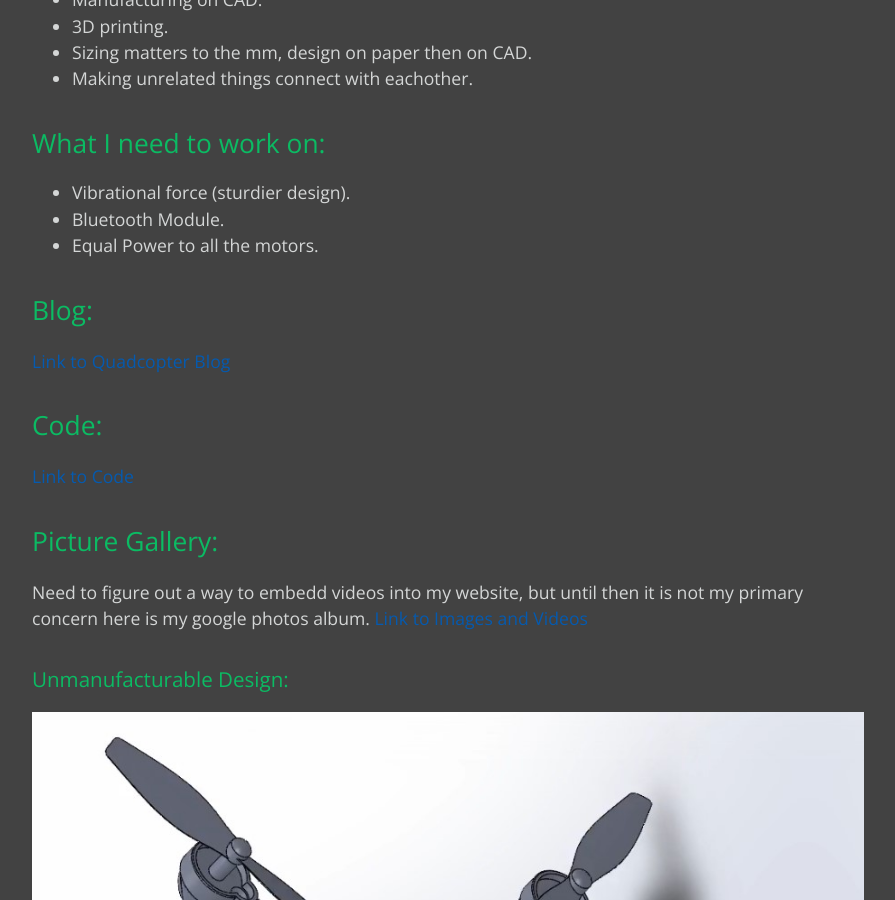
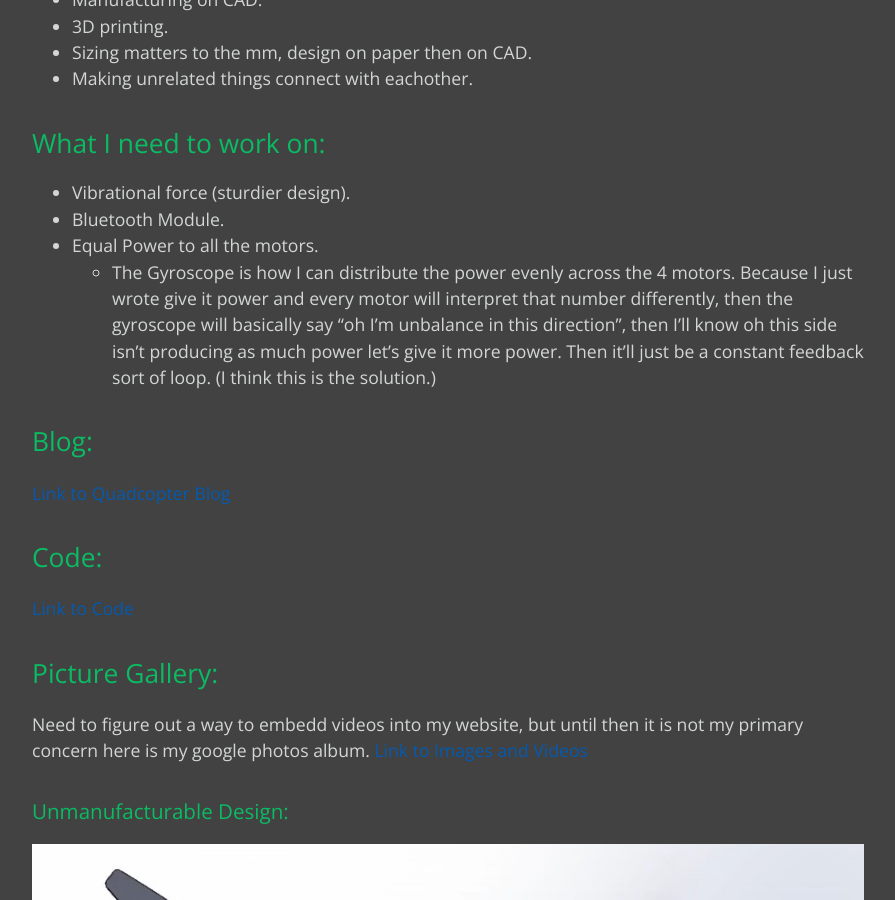
Before and after one commit to joey101/website, a Jekyll site: the page built from projects/quadcopter.md, in a window 1280 px wide and 900 px high, scrolled down 910 px. Shown: the whole window, without its empty margins (192-1087 px from the left). Built offline with Jekyll 4.4.1, drawn with Linux system fonts in a browser that asks for light colours.

Commit message:
solution

```diff
--- a/projects/quadcopter.md
+++ b/projects/quadcopter.md
@@ -22,6 +22,7 @@ The goal of this project is to make a quadcopter, using a microcontroller. The m
 - Vibrational force (sturdier design).
 - Bluetooth Module.
 - Equal Power to all the motors.
+    - The Gyroscope is how I can distribute the power evenly across the 4 motors. Because I just wrote give it power and every motor will interpret that number differently, then the gyroscope will basically say "oh I'm unbalance in this direction", then I'll know oh this side isn't producing as much power let's give it more power. Then it'll just be a constant feedback sort of loop. (I think this is the solution.)
 
 ## Blog:
 
```
